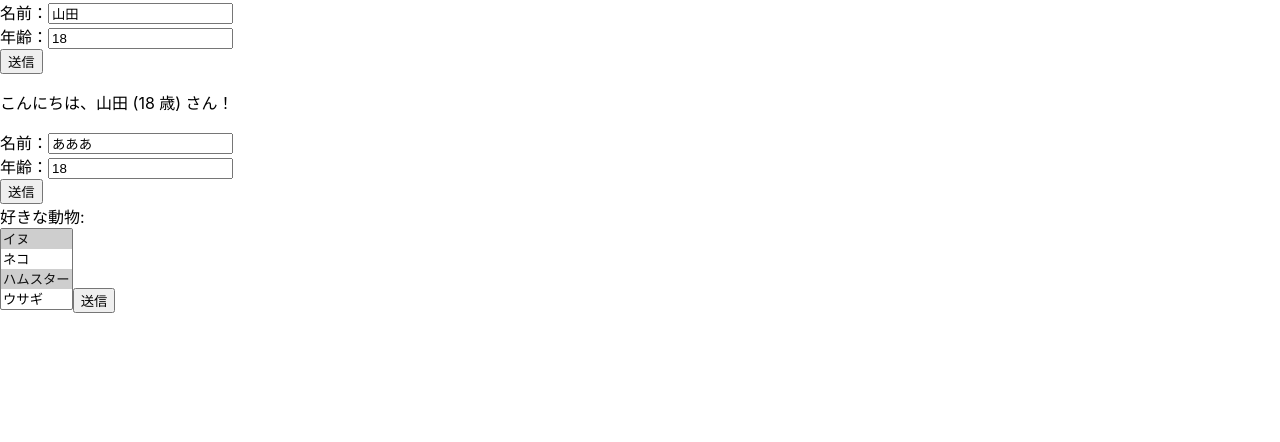
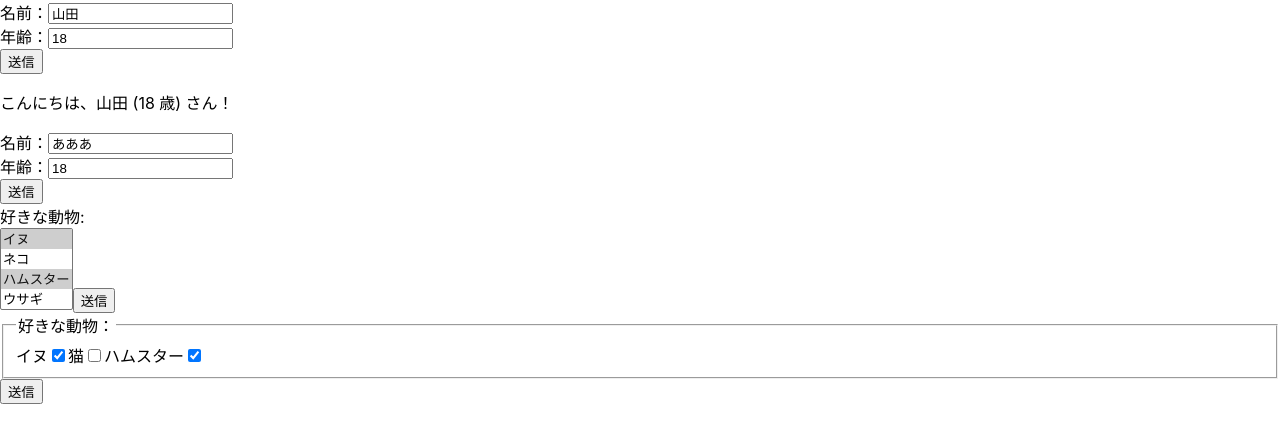
Before and after one commit to yoshi1011/react_relearning, a React (Create React App) app: page / in a window 1280 px wide. Shown: the top 442 px of the page. Built offline with nearby package versions, Linux system fonts and the light colour scheme.

Commit message:
複数チェックボックスを作成

```diff
--- /dev/null
+++ b/src/basic/FormCheckMulti.js
@@ -0,0 +1,43 @@
+import {useState} from "react";
+
+const FormCheckMulti = () => {
+  const [form, setForm] = useState({
+    animal: ['dog', 'hamster']
+  });
+
+  const handleFormMulti = e => {
+    const fa = form.animal;
+
+    if (e.target.checked) {
+      fa.push(e.target.value)
+    } else {
+      fa.splice(fa.indexOf(e.target.value), 1)
+    }
+
+    setForm({
+      ...form,
+      [e.target.value]: fa
+    })
+  }
+
+  const show = () => {
+    console.log(`好きな動物: ${form.animal}`)
+  }
+
+  return (
+      <form>
+        <fieldset>
+          <legend>好きな動物：</legend>
+          <label htmlFor="animal_dog">イヌ</label>
+          <input type="checkbox" id="animal_dog" name="animal_dog" value="dog" checked={form.animal.includes('dog')} onChange={handleFormMulti}/>
+          <label htmlFor="animal_cat">猫</label>
+          <input type="checkbox" id="animal_cat" name="animal_cat" value="cat" checked={form.animal.includes('cat')} onChange={handleFormMulti}/>
+          <label htmlFor="animal_hamster">ハムスター</label>
+          <input type="checkbox" id="animal_hamster" name="animal_hamster" value="hamster" checked={form.animal.includes('hamster')} onChange={handleFormMulti}/>
+        </fieldset>
+        <button type="button" onClick={show}>送信</button>
+      </form>
+  )
+}
+
+export default FormCheckMulti
--- a/src/index.js
+++ b/src/index.js
@@ -5,6 +5,7 @@ import reportWebVitals from './reportWebVitals';
 import StateForm from "./basic/StateForm";
 import StateFormUC from "./basic/StateFormUC";
 import FormList from "./basic/FormList";
+import FormCheckMulti from "./basic/FormCheckMulti";
 
 const root = ReactDOM.createRoot(document.getElementById('root'));
 root.render(
@@ -12,6 +13,7 @@ root.render(
       <StateForm />
       <StateFormUC />
       <FormList />
+      <FormCheckMulti />
     </React.StrictMode>
 );
 
```
